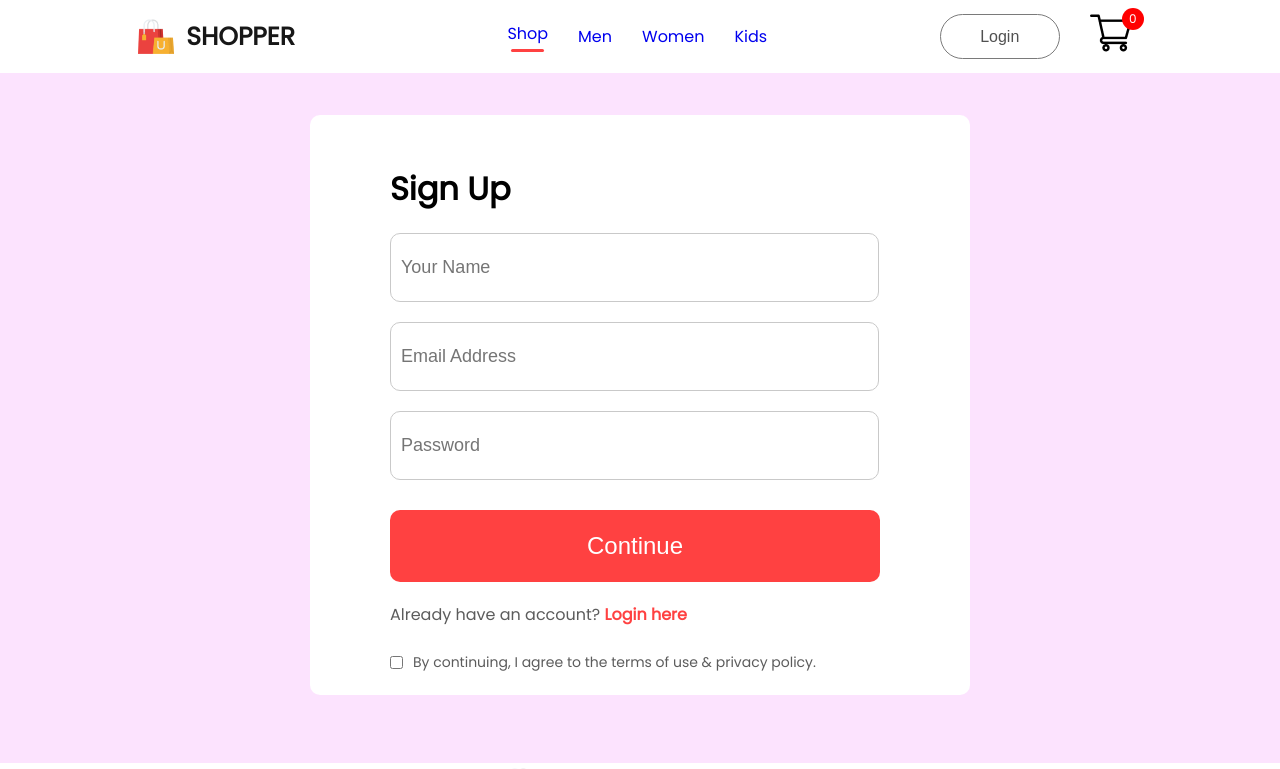
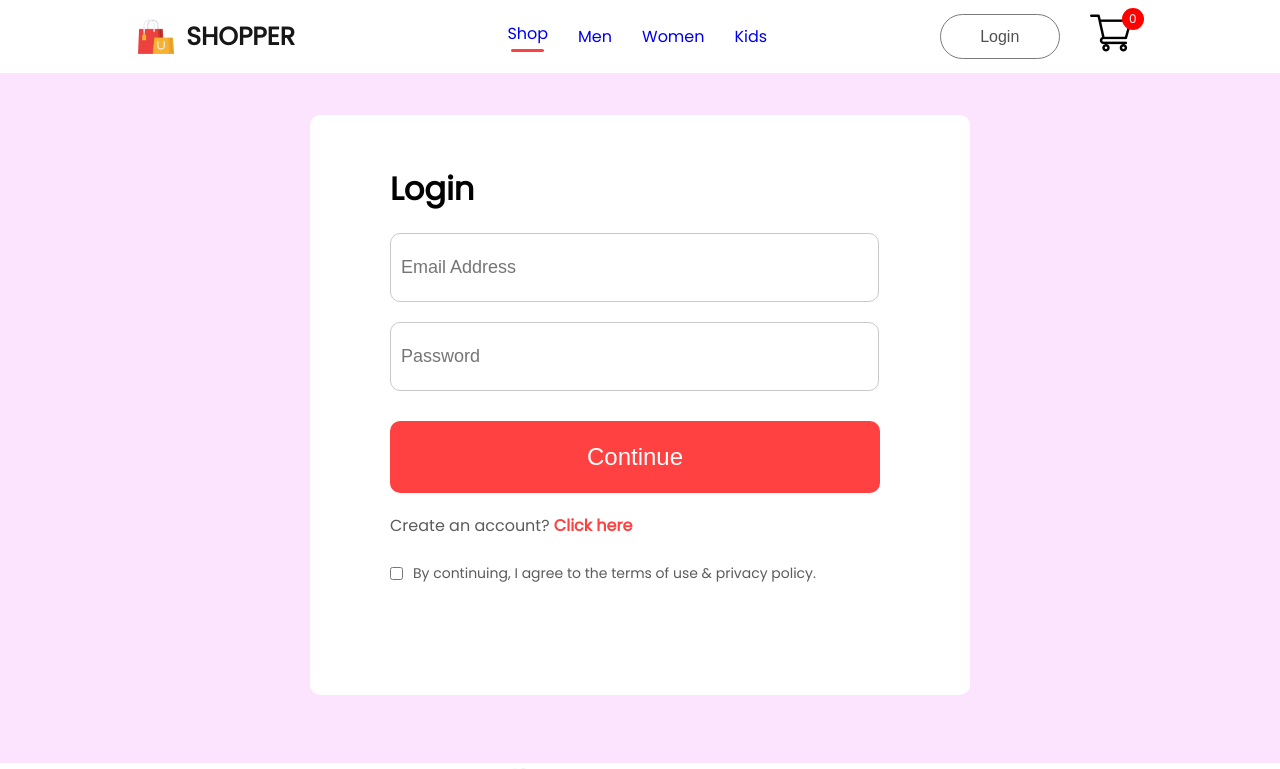
Before and after one commit to Jossyboydgenius/E-shop, a React (Create React App) app in the folder Frontend/: page /login in a window 1280 px wide. Shown: the top 769 px of the page. Built offline with nearby package versions, Linux system fonts and the light colour scheme.

Commit message:
Frontend

```diff
--- a/Frontend/src/Pages/LoginSignup.jsx
+++ b/Frontend/src/Pages/LoginSignup.jsx
@@ -1,18 +1,38 @@
-import React from 'react'
+import React, { useState } from 'react'
 import './CSS/LoginSignup.css'
 
 const LoginSignup = () => {
+
+  const [state, setState] = useState("Login");
+  const [formData, setFormData] = useState({
+    username: "",
+    email: "",
+    password: ""
+  })
+
+  const changeHandler = (e) => {
+    setFormData({ ...formData, [e.target.name]: e.target.value })
+  }
+
+  const login = async () => {
+    console.log("Login Function Executed")
+  }
+  const signup = async () => {
+    console.log("Signup Function Executed")
+  }
+
   return (
     <div className='loginsignup'>
       <div className="loginsignup-container">
-        <h1>Sign Up</h1>
+        <h1>{state}</h1>
         <div className="loginsignup-fields">
-          <input type="text" placeholder='Your Name' />
-          <input type="email" placeholder='Email Address' />
-          <input type="password" placeholder='Password' />
+          {state === "Sign Up" ? <input name='username' value={formData.username} onChange={changeHandler} type="text" placeholder='Your Name' /> : <></>}
+          <input name='email' value={formData.email} onChange={changeHandler}  type="email" placeholder='Email Address' />
+          <input name='password' value={formData.password} onChange={changeHandler}  type="password" placeholder='Password' />
         </div>
-        <button>Continue</button>
-        <p className="loginsignup-login">Already have an account? <span>Login here</span></p>
+        <button onClick={() => { state === "Login" ? login() : signup() }}>Continue</button>
+        {state === "Sign Up" ? <p className="loginsignup-login">Already have an account? <span onClick={() => { setState("Login") }}>Login here</span></p>
+          : <p className="loginsignup-login">Create an account? <span onClick={() => { setState("Sign Up") }}>Click here</span></p>}
         <div className="loginsignup-agree">
           <input type="checkbox" name='' id='' />
           <p>By continuing, I agree to the terms of use & privacy policy.</p>
```
